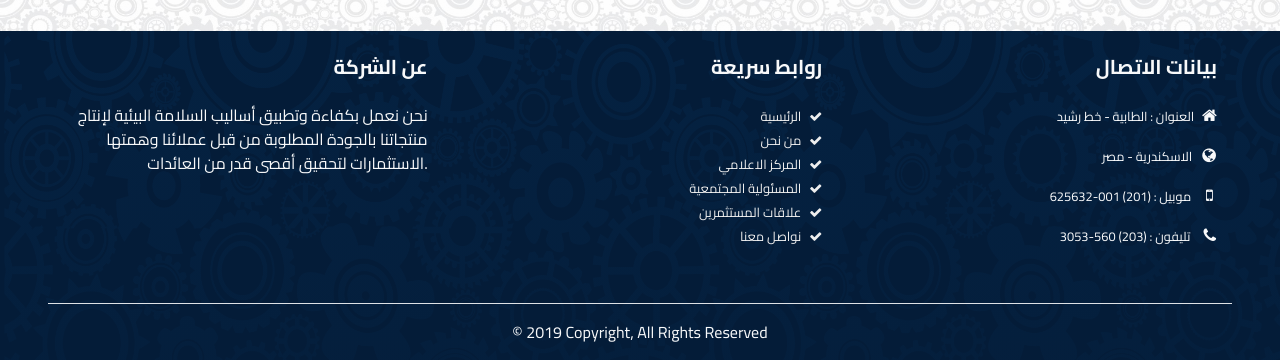
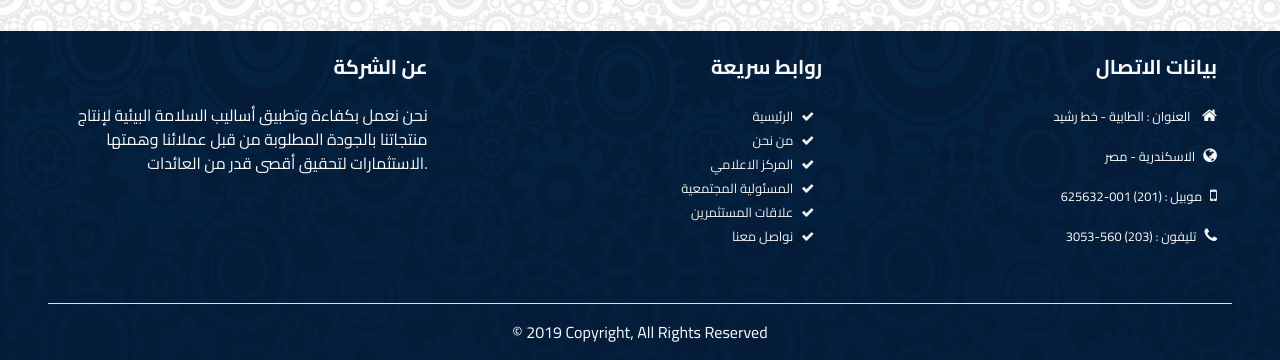
Before and after one commit to AliMetwally/abuqir, a CodeIgniter app: page /abuqir/index.php/home/index in a window 1280 px wide. Shown: the part 2431-2791 px from the top of the page. Run offline with CodeIgniter, Linux system fonts and the light colour scheme; grey boxes labelled with a size stand in for pictures from a placeholder-image service; data that the repository does not hold is empty; some libraries are stand-ins or nearby versions; some web fonts are replaced.

Commit message:
Revert "update footer"
This reverts commit a6488a0b49ae41540a2e414956128fcb2461bfb9.

```diff
--- a/application/views/main.php
+++ b/application/views/main.php
@@ -152,22 +152,22 @@
                         <h5 class="pb-3 font-weight-bold"><?= lang('visit')?></h5>
                         <ul class="list-unstyled">
                             <li>
-                                <a href="#" class="footer-link"><i class="fa fa-check mr-2-ftr"></i><?= lang('home_link')?></a>
+                                <a href="#" class="footer-link"><i class="fa fa-check mr-2"></i><?= lang('home_link')?></a>
                             </li>
                             <li>
-                                <a href="#" class="footer-link"><i class="fa fa-check mr-2-ftr"></i><?= lang('about_link')?></a>
+                                <a href="#" class="footer-link"><i class="fa fa-check mr-2"></i><?= lang('about_link')?></a>
                             </li>
                             <li>
-                                <a href="#" class="footer-link"><i class="fa fa-check mr-2-ftr"></i><?= lang('media_link')?></a>
+                                <a href="#" class="footer-link"><i class="fa fa-check mr-2"></i><?= lang('media_link')?></a>
                             </li>
                             <li>
-                                <a href="#" class="footer-link"><i class="fa fa-check mr-2-ftr"></i><?= lang('reponsibility_link')?></a>
+                                <a href="#" class="footer-link"><i class="fa fa-check mr-2"></i><?= lang('reponsibility_link')?></a>
                             </li>
                             <li>
-                                <a href="#" class="footer-link"><i class="fa fa-check mr-2-ftr"></i><?= lang('investors_link')?></a>
+                                <a href="#" class="footer-link"><i class="fa fa-check mr-2"></i><?= lang('investors_link')?></a>
                             </li>
                             <li>
-                                <a href="#" class="footer-link"><i class="fa fa-check mr-2-ftr"></i><?= lang('contact_link')?></a>
+                                <a href="#" class="footer-link"><i class="fa fa-check mr-2"></i><?= lang('contact_link')?></a>
                             </li>
                         </ul>
                     </div>
@@ -175,10 +175,10 @@
                         <h5 class="pb-3 font-weight-bold"><?= lang('contact')?></h5>
                         <ul class="list-unstyled">
 
-                            <li class="list-item mb-3"><i class="fa fa-home address-ftr"></i><small><?= lang('address')?></small></li>
-                            <li class="liste-item mb-3"><i class="fa fa-globe state-ftr"></i><small><?= lang('state')?></small></li>
-                            <li class="list-item mb-3"><i class="fa fa-mobile mobile-ftr"></i><small><?= lang('mobile')?></small></li>
-                            <li class="list-item mb-3"><i class="fa fa-phone phone-ftr"></i><small><?= lang('phone')?></small></li>
+                            <li class="list-item mb-3"><i class="fa fa-home"></i> <small><?= lang('address')?></small></li>
+                            <li class="liste-item mb-3"><i class="fa fa-globe" style="margin-left: 1px;margin-right: 6px;"></i><small><?= lang('state')?></small></li>
+                            <li class="list-item mb-3"><i class="fa fa-mobile" style="margin-left: 4px;margin-right: 7px;"></i><small><?= lang('mobile')?></small></li>
+                            <li class="list-item mb-3"><i class="fa fa-phone" style="margin-left: 1px;margin-right: 6px;"></i><small><?= lang('phone')?></small></li>
                         </ul>
                     </div>
                 </div>
--- a/public/css/layout/rtl_reset.css
+++ b/public/css/layout/rtl_reset.css
@@ -40,21 +40,5 @@ footer i {
   margin-right: 0 !important;
   margin-left: 0.5rem !important;
 }
-footer .mr-2-ftr {
-  margin-left: 0.5rem !important;
-  margin-right: 0 !important;
-}
-footer .state-ftr {
-  margin-right: 1px !important;
-  margin-left: 10px !important;
-}
-footer .mobile-ftr {
-  margin-right: 4px !important;
-  margin-left: 15px !important;
-}
-footer .phone-ftr {
-  margin-right: 1px !important;
-  margin-left: 13px !important;
-}
 
 /*# sourceMappingURL=rtl_reset.css.map */
--- a/public/css/pages/homepage.css
+++ b/public/css/pages/homepage.css
@@ -307,31 +307,6 @@ footer {
   text-decoration: none;
 }
 
-.mr-2-ftr {
-  margin-right: 0.5rem !important;
-  margin-left: 0 !important;
-}
-
-.address-ftr {
-  margin-left: 0px;
-  margin-right: 5px;
-}
-
-.state-ftr {
-  margin-right: 6px;
-  margin-left: 0px;
-}
-
-.mobile-ftr {
-  margin-right: 8px;
-  margin-left: 3px;
-}
-
-.phone-ftr {
-  margin-right: 5px;
-  margin-left: 0px;
-}
-
 /* end of footer */
 @media (max-width: 991px) {
   .company-name {
--- a/public/css/sass/layout/_footer.scss
+++ b/public/css/sass/layout/_footer.scss
@@ -13,28 +13,4 @@ footer{
 color: #70aed2;
 text-decoration: none;
 }
-
-.mr-2-ftr{
-  margin-right: .5rem!important;
-  margin-left: 0!important;
-}
-.address-ftr{
-  margin-left: 0px;
-  margin-right: 5px;
-}
-
-.state-ftr{
-  margin-right: 6px;
-  margin-left: 0px;
-}
-
-.mobile-ftr{
-  margin-right: 8px;
-  margin-left: 3px;
-}
-
-.phone-ftr{
-  margin-right: 5px;
-  margin-left: 0px;
-}
 /* end of footer */
--- a/public/css/sass/layout/rtl_reset.scss
+++ b/public/css/sass/layout/rtl_reset.scss
@@ -44,25 +44,4 @@ footer{
         margin-right: 0!important;
         margin-left: .5rem!important;
     }
-
-    .mr-2-ftr{
-        margin-left: .5rem!important;
-        margin-right: 0!important;
-    }
-
-
-    .state-ftr{
-        margin-right: 1px!important;
-        margin-left: 10px!important;
-      }
-
-      .mobile-ftr{
-        margin-right: 4px!important;
-        margin-left: 15px!important;
-      }
-
-      .phone-ftr{
-        margin-right: 1px!important;
-        margin-left: 13px!important;
-      }
 }
```
Also changed, not shown: 2 other files.
